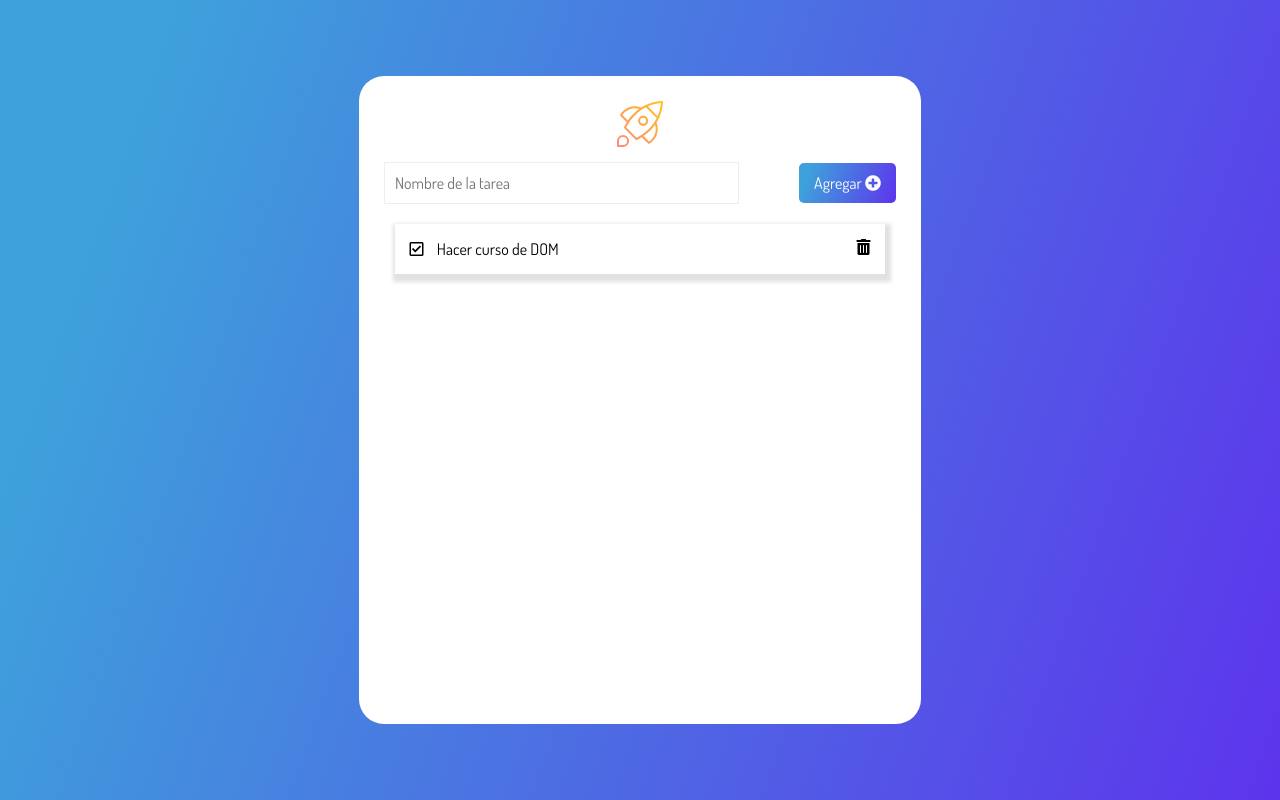
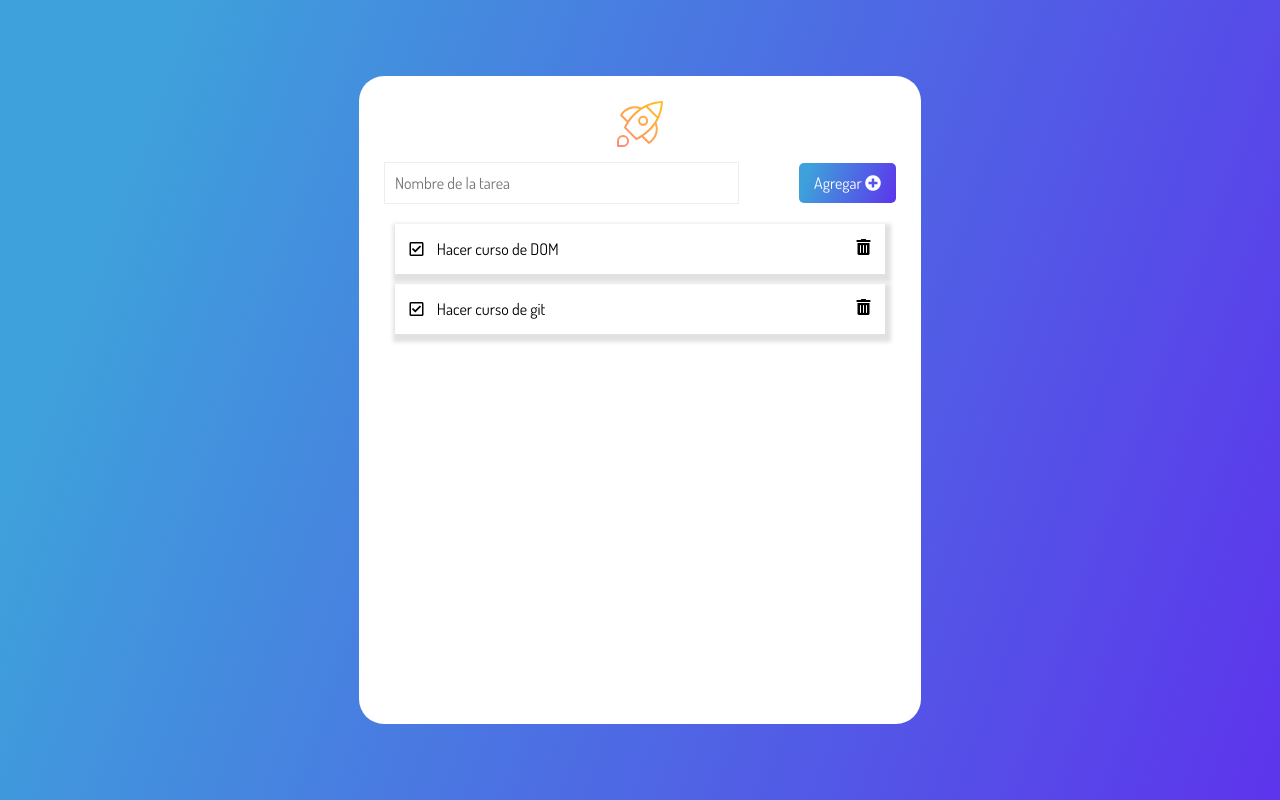
Before and after one commit to D0ser/Proyecto-Alura-RecordatorioDeTareas, a plain HTML site: page index.html in a window 1280 px wide. Drawn offline with Linux system fonts and the light colour scheme.

Commit message:
clase 01 completada

```diff
--- a/index.html
+++ b/index.html
@@ -29,6 +29,13 @@
 						</div>
 						<i class="fas fa-trash-alt trashIcon icon"></i>
 					</li>
+					<li class="card">
+						<div>
+							<i class="far fa-check-square icon"></i>
+							<span class="task">Hacer curso de git</span>
+						</div>
+						<i class="fas fa-trash-alt trashIcon icon"></i>
+					</li>
 				</ul>
 			</div>
 		</main>
```
